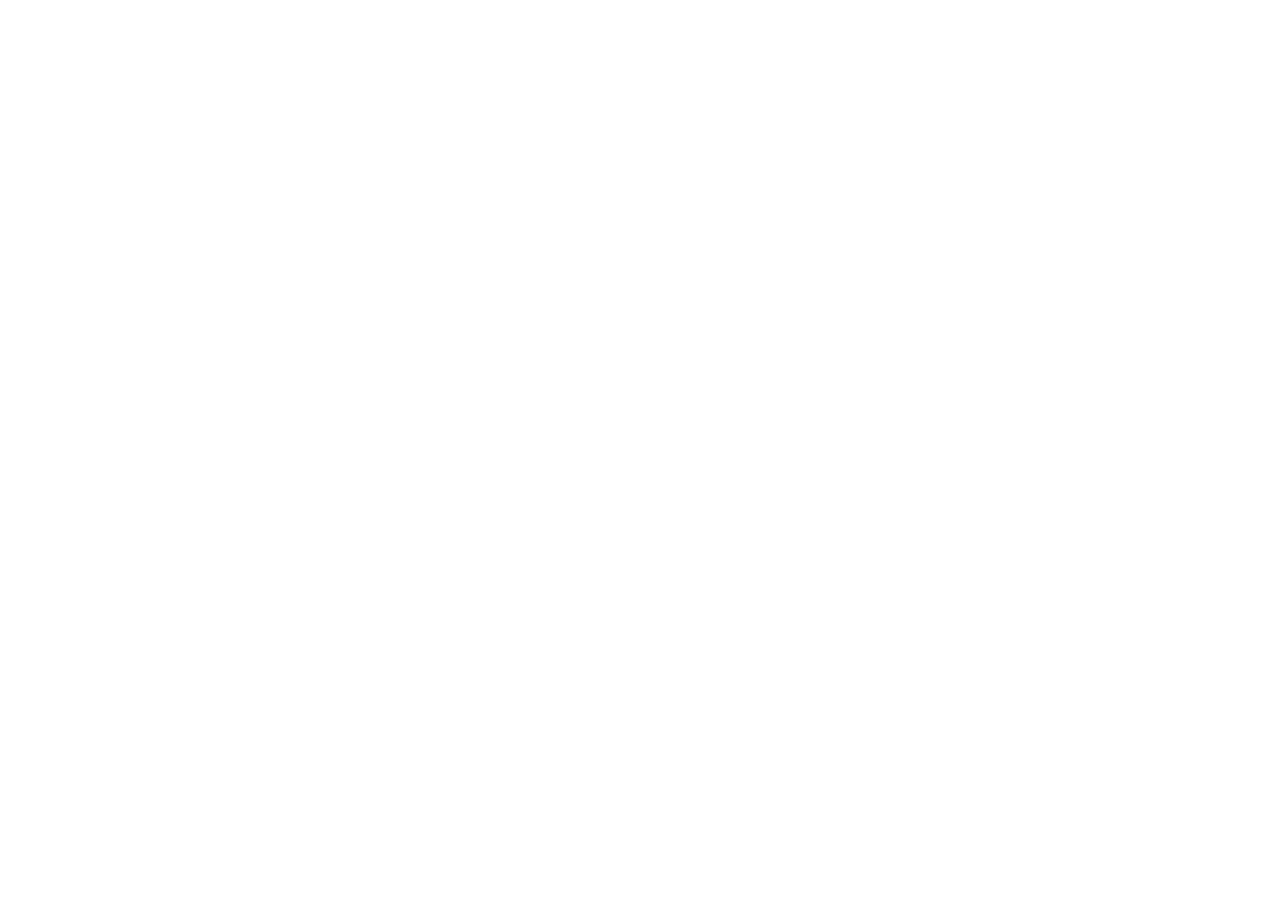
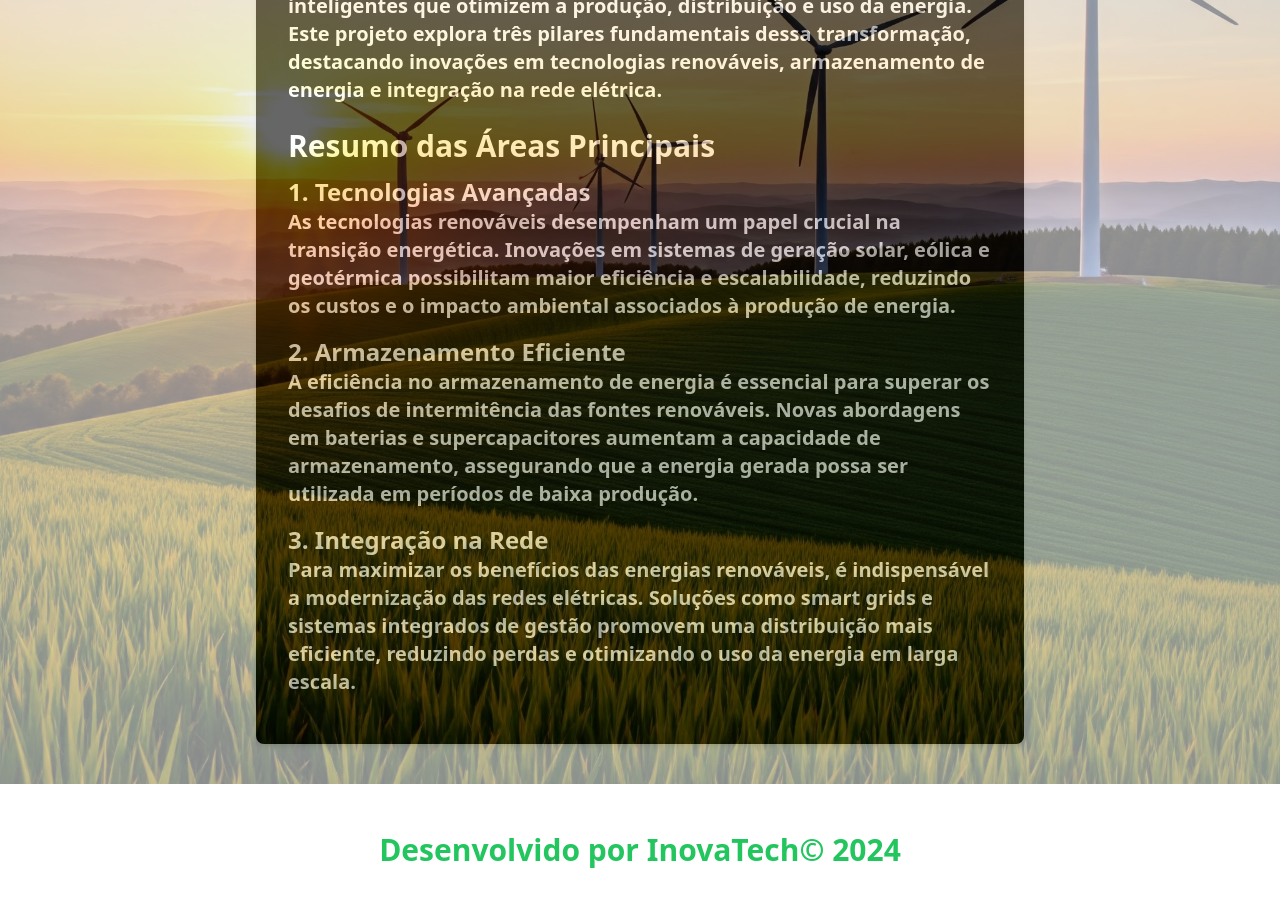
Before and after one commit to mateuscastronappe/inovatech, a Next.js app in the folder inovatech/: page / in a window 1280 px wide. Shown: the part 420-1326 px from the top of the page. Before the commit the page ends 800 px from the top, so only its background shows below. Built offline with nearby package versions, Linux system fonts and the light colour scheme.

Commit message:
criando o home e estilizando

```diff
--- a/inovatech/src/app/page.tsx
+++ b/inovatech/src/app/page.tsx
@@ -1,6 +1,51 @@
-export default function Home() {
+import Image from "next/image";
+import backgroundImage from "@/img/background.jpg";
 
+const Home = () => {
   return (
-    <div> <h1> </h1></div>
+    <div className="min-h-screen flex flex-col items-center justify-center bg-gray-200 p-5 relative">
+      <div className="absolute inset-0">
+        <Image
+          src={backgroundImage}
+          alt="Background"
+          fill
+          style={{ objectFit: "cover" }}
+          className="opacity-40"
+        />
+      </div>
+      <div className="min-h-screen flex flex-col items-center justify-center bg-gray-200 p-5">
+        <div className="max-w-3xl bg-black shadow-md rounded-lg p-8">
+          <h1 className="text-4xl font-bold mb-4 text-white">Introdução</h1>
+          <p className="text-xl mb-6 text-white">
+            Com o avanço das mudanças climáticas e a crescente demanda por soluções sustentáveis, as energias renováveis emergem como uma resposta essencial para garantir um futuro energético limpo e eficiente. A transição energética requer a integração de tecnologias avançadas, sistemas de armazenamento eficientes e redes inteligentes que otimizem a produção, distribuição e uso da energia. Este projeto explora três pilares fundamentais dessa transformação, destacando inovações em tecnologias renováveis, armazenamento de energia e integração na rede elétrica.
+          </p>
+
+          <h2 className="text-3xl font-semibold mb-3 text-white">Resumo das Áreas Principais</h2>
+
+          <div className="mb-4">
+            <h3 className="text-2xl font-semibold text-white">1. Tecnologias Avançadas</h3>
+            <p className="text-xl text-white">
+              As tecnologias renováveis desempenham um papel crucial na transição energética. Inovações em sistemas de geração solar, eólica e geotérmica possibilitam maior eficiência e escalabilidade, reduzindo os custos e o impacto ambiental associados à produção de energia.
+            </p>
+          </div>
+
+          <div className="mb-4">
+            <h3 className="text-2xl font-semibold text-white">2. Armazenamento Eficiente</h3>
+            <p className="text-xl text-white">
+              A eficiência no armazenamento de energia é essencial para superar os desafios de intermitência das fontes renováveis. Novas abordagens em baterias e supercapacitores aumentam a capacidade de armazenamento, assegurando que a energia gerada possa ser utilizada em períodos de baixa produção.
+            </p>
+          </div>
+
+          <div className="mb-4">
+            <h3 className="text-2xl font-semibold text-white">3. Integração na Rede</h3>
+            <p className="text-xl text-white">
+              Para maximizar os benefícios das energias renováveis, é indispensável a modernização das redes elétricas. Soluções como smart grids e sistemas integrados de gestão promovem uma distribuição mais eficiente, reduzindo perdas e otimizando o uso da energia em larga escala.
+            </p>
+          </div>
+        </div>
+      </div>
+    </div>
   );
-}
+};
+
+export default Home;
```
